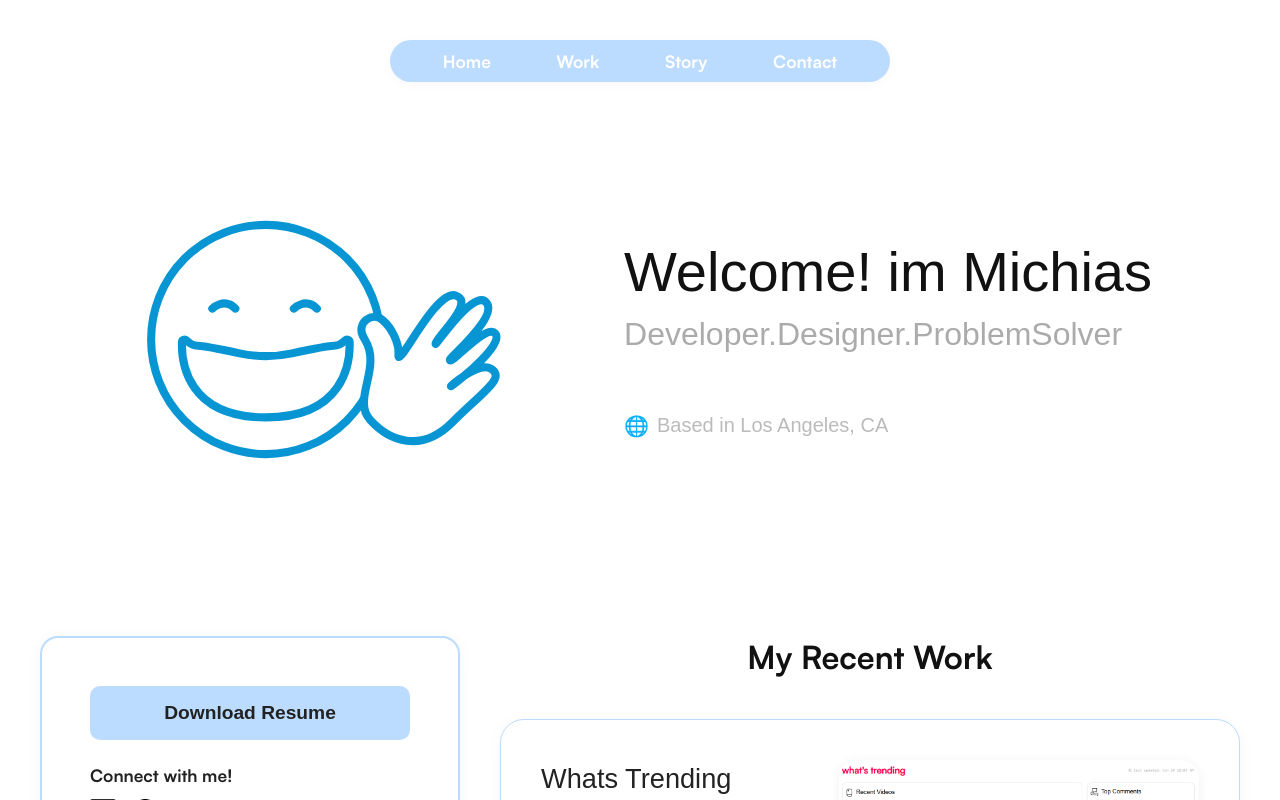
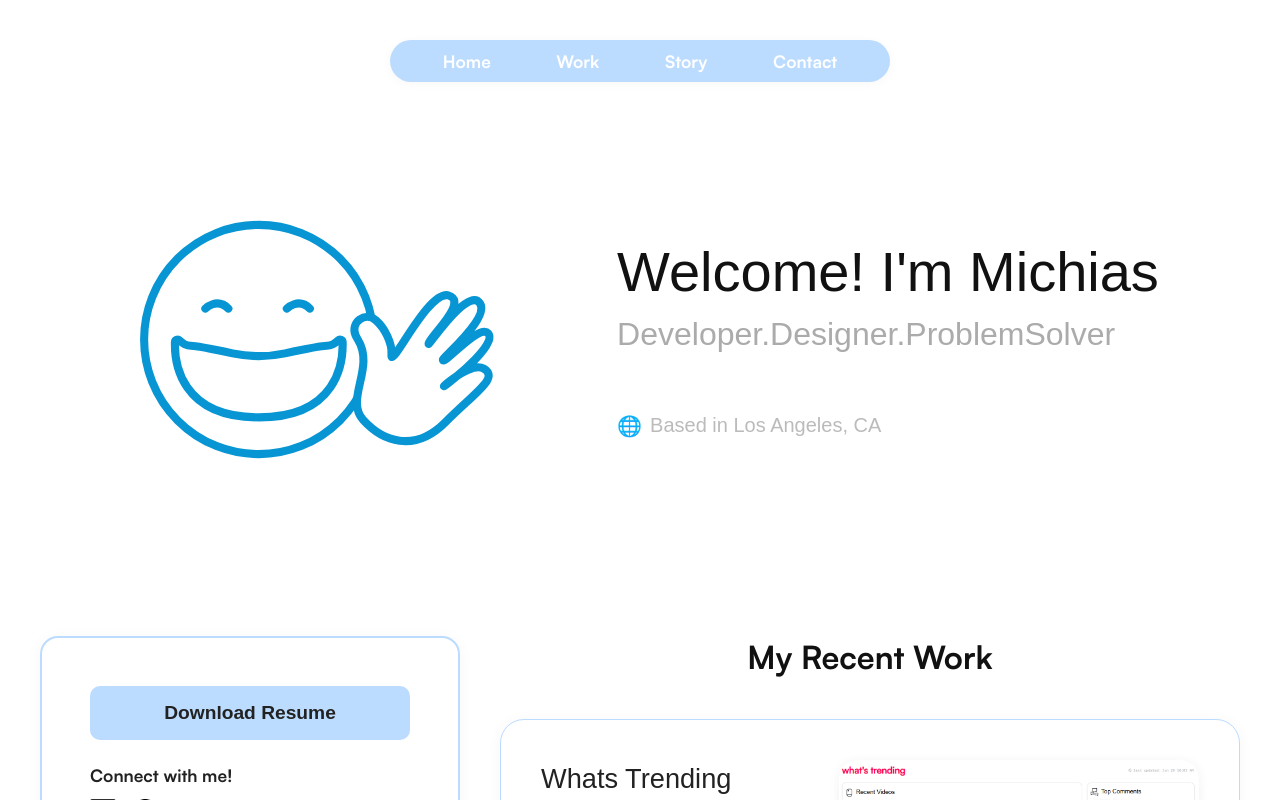
Before and after one commit to MichiasAsnake/2025-Portfolio, a React (Create React App) app: page / in a window 1280 px wide. Shown: the top 800 px of the page. Built offline with nearby package versions, Linux system fonts and the light colour scheme; a web font is replaced by a local one.

Commit message:
Update Hero.js

```diff
--- a/src/components/Hero.js
+++ b/src/components/Hero.js
@@ -6,11 +6,10 @@ function Hero() {
     <section className="hero" id="home">
       <div className="hero-inner">
         <div className="hero-avatar">
-          {/* SVG placeholder for waving face */}
           <img src="large wave smile blue.svg" alt="wave smile blue" />
         </div>
         <div className="hero-content">
-          <h1>Welcome! im Michias</h1>
+          <h1>Welcome! I'm Michias</h1>
           <p className="subtitle">Developer.Designer.ProblemSolver</p>
           <div className="hero-location-row">
             <span className="hero-location-icon">🌐</span>
```
